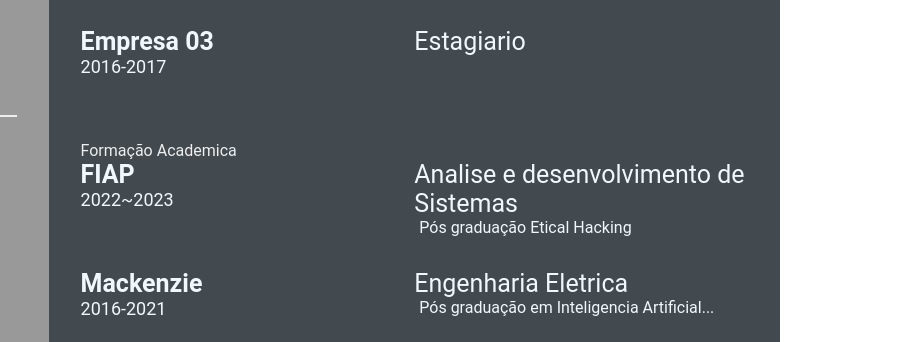
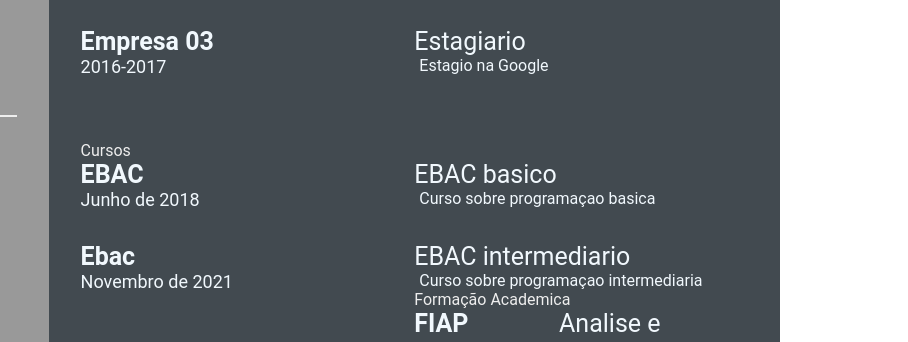
Before and after one commit to Bobgrin/Bobgrin.github.io, a plain HTML site: page index.html in a window 1280 px wide. Shown: the part 391-733 px from the top of the page, 372-1280 px from the left. Drawn offline with Linux system fonts and the light colour scheme.

Commit message:
Adicionando aba cursos (#7)
* Adicionando parte direita do CV

* Adicionando parte direita do CV

* feature: FazendoParteFormacao

* feature: Adicionando aba de cursos

* AdicionandoAbaCursos

```diff
--- a/index.html
+++ b/index.html
@@ -86,15 +86,44 @@
                         <div class="exp-right">
                             <p class="exp-position">Estagiario</p>
                             <p class="exp-desc">
+
+                                Estagio na Google
+
                             <feat-add-job-details
                                 Estagio na Google
                                 Estagio na Google
+
                             </p>
                         </div>
                     </div>
                 </section>
                 <!-- fim experiencia -->
                 <!-- formação academica-->
+
+                <section class="awards gap">
+                    <div class="right-title">Cursos</div>
+                    <div class="awards-contents">
+                        <div class="awards-left">
+                            <p class="awards-company-name">EBAC</p>
+                            <p class="awards-time-period">Junho de 2018</p>
+                        </div>
+                        <div class="awards-right">
+                            <p class="awards-name">EBAC basico</p>
+                            <p class="awards-desc">
+                                Curso sobre programaçao basica
+                            </p>
+                        </div>
+                    </div>
+                    <div class="awards-contents">
+                        <div class="awards-left">
+                            <p class="awards-company-name">Ebac</p>
+                            <p class="awards-time-period">Novembro de 2021</p>
+                        </div>
+                        <div class="awards-right">
+                            <p class="awards-name">EBAC intermediario</p>
+                            <p class="awards-desc">
+                                Curso sobre programaçao intermediaria
+
                 <section class="education gap">
                     <div class="right-title">Formação Academica</div>
                     <div class="education-contents">
@@ -118,10 +147,14 @@
                             <p class="education-subject">Engenharia Eletrica</p>
                             <p class="education-desc">
                                 Pós graduação em Inteligencia Artificial...
+
                             </p>
                         </div>
                     </div>
                 </section>
+
+                <!-- fim cursos -->
+
             </div>
         </section>
     </main>
```
